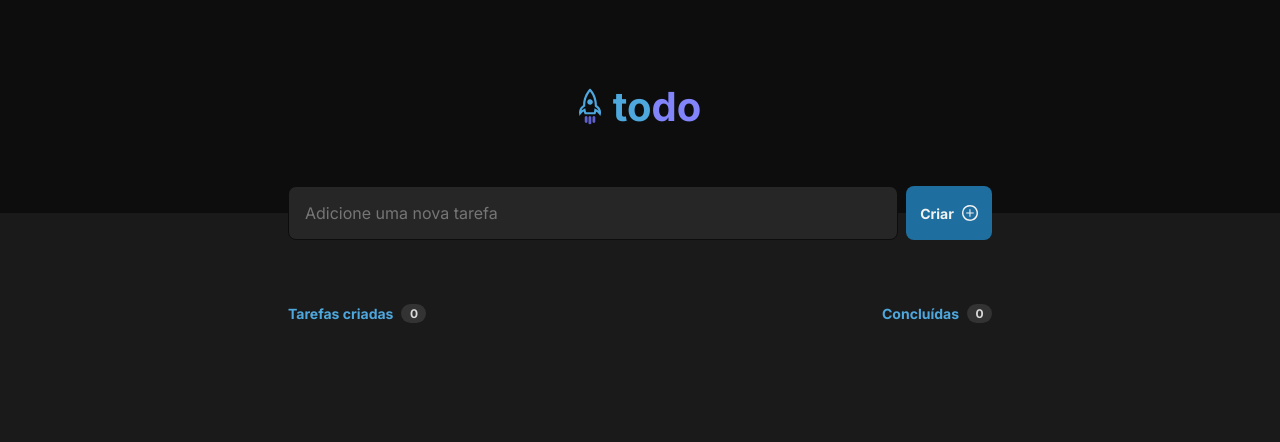
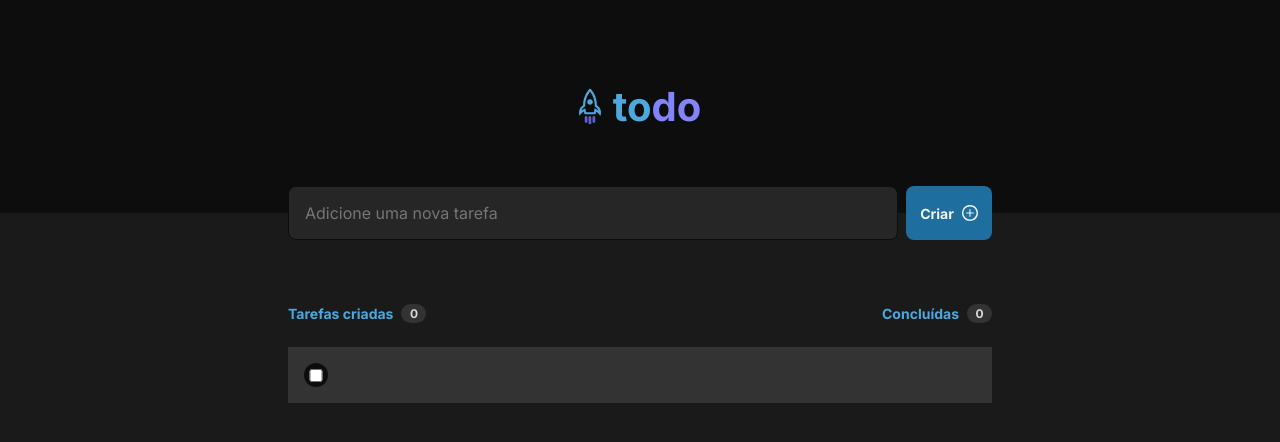
Before and after one commit to Tiago-SO/projeto-to-do-list, a React (Vite) app: page / in a window 1280 px wide. Shown: the top 442 px of the page. Built offline with nearby package versions, Linux system fonts and the light colour scheme.

Commit message:
iniciado Tasks

```diff
--- a/src/components/Record.tsx
+++ b/src/components/Record.tsx
@@ -1,5 +1,6 @@
 import styles from './Record.module.css';
 import plusButton from '../assets/plus-button.svg';
+import { Tasks } from './Tasks';
 
 export function Record() {
   return(
@@ -12,6 +13,7 @@ export function Record() {
         <div><p>Tarefas criadas</p><span className={styles.counter}>0</span></div>
         <div><p>Concluídas</p><span className={styles.counter}>0</span></div>
       </footer>
+      <Tasks />
     </div>
   )
 }
--- /dev/null
+++ b/src/components/Tasks.module.css
@@ -0,0 +1,18 @@
+.task {
+  background: var(--gray-400);
+  padding: 1rem;
+}
+
+.checkbox {
+  width: 1.5rem;
+  height: 1.5rem;
+  background: var(--gray-700);
+  border-radius: 50%;
+  display: flex;
+  align-items: center;
+  justify-content: center;
+}
+
+.task input[type="checkbox"] {
+  width: 1.5rem;
+}
--- /dev/null
+++ b/src/components/Tasks.tsx
@@ -0,0 +1,11 @@
+import styles from './Tasks.module.css';
+
+export function Tasks() {
+  return(
+    <div className={styles.task}>
+      <div className={styles.checkbox}>
+      <input type="checkbox" />
+      </div>
+    </div>
+  )
+}
```
